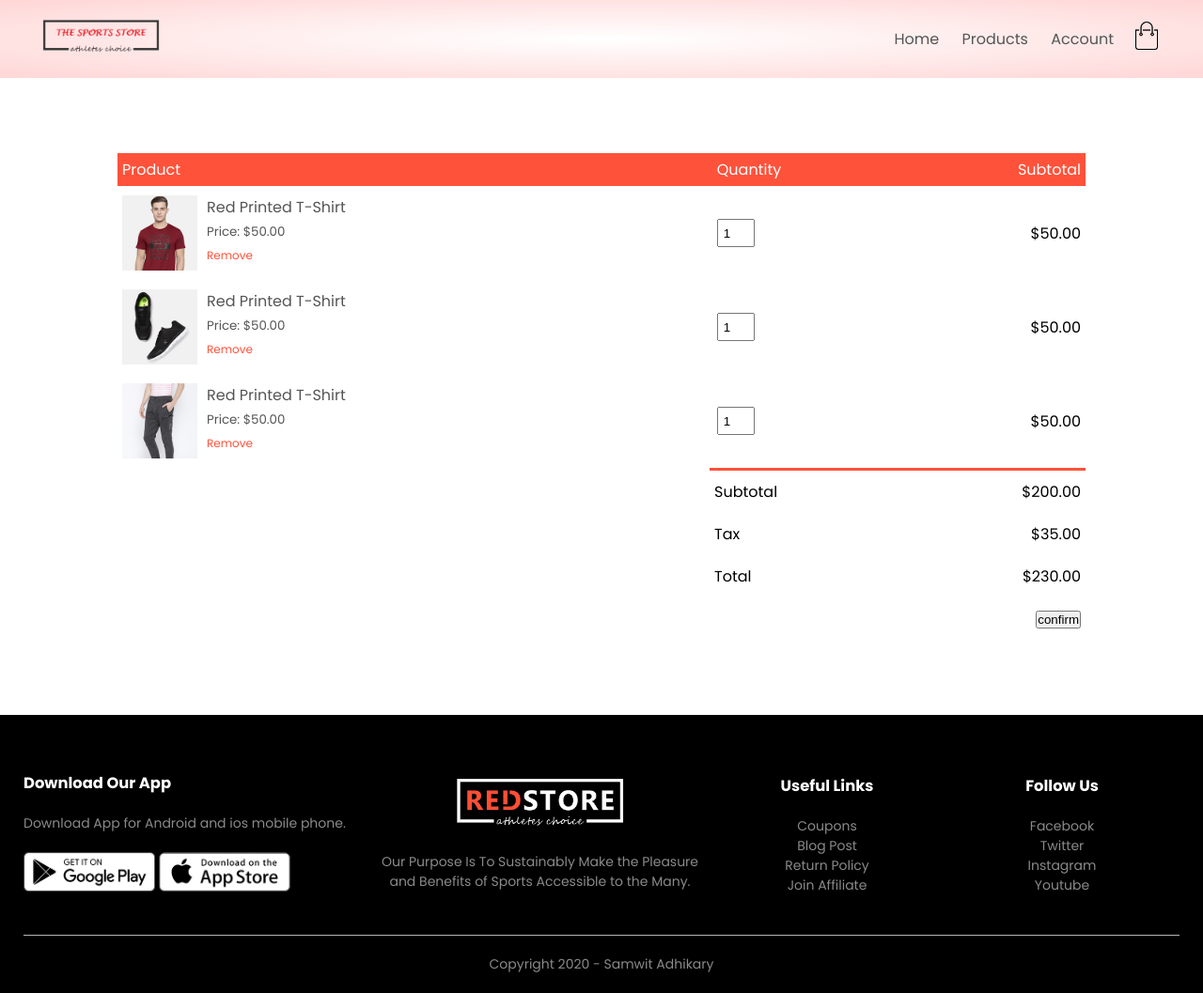
After one commit to jalala-pv/ecommerce_website, a Django app: page /orders/cart in a window 1280 px wide. The commit adds this page. Shown: the whole page at 94% size. Run offline with Django 5.2, Linux system fonts and the light colour scheme.

Commit message:
cart.html

```diff
--- a/ecommerce/ecommerce/urls.py
+++ b/ecommerce/ecommerce/urls.py
@@ -23,6 +23,7 @@ from django.conf import settings
 urlpatterns = [
     path('admin/', admin.site.urls),
     path('', include('products.urls')),
-    path('', include('customers.urls')),
+    path('customer/', include('customers.urls')),
+    path('orders/', include('orders.urls')),
 ]
 urlpatterns += static(settings.MEDIA_URL,document_root=settings.MEDIA_ROOT)
--- /dev/null
+++ b/ecommerce/orders/urls.py
@@ -0,0 +1,11 @@
+
+from django.urls import path
+
+from . import views
+
+urlpatterns = [
+
+    path('cart', views.show_cart,name='show_cart')
+
+
+]
--- a/ecommerce/orders/views.py
+++ b/ecommerce/orders/views.py
@@ -1,3 +1,5 @@
 from django.shortcuts import render
 
 # Create your views here.
+def show_cart(request):
+    return render(request,'cart.html')
--- a/ecommerce/templates/blank_layout.html
+++ b/ecommerce/templates/blank_layout.html
@@ -1,6 +1,6 @@
 <!DOCTYPE html>
 <html lang="en">
-{% load static%}
+{% load static %}
 
 <head>
     <meta charset="UTF-8">
@@ -86,6 +86,10 @@
         }
     </script>
 
+    {% block extrascript%}
+
+    {% endblock %}
+
 </body>
 
 </html>
--- /dev/null
+++ b/ecommerce/templates/cart.html
@@ -0,0 +1,4 @@
+{%extends 'blank_layout.html'%}
+{% block content %}
+{% include 'cart_container.html'%}
+{% endblock content %}
--- /dev/null
+++ b/ecommerce/templates/cart_container.html
@@ -0,0 +1,73 @@
+{% load static%}
+<div class="small-container cart-page">
+    <table>
+        <tbody><tr>
+            <th>Product</th>
+            <th>Quantity</th>
+            <th>Subtotal</th>
+        </tr>
+        <tr>
+            <td>
+                <div class="cart-info">
+                    <img src="{% static 'images/buy-1.jpg'%}">
+                    <div>
+                        <p>Red Printed T-Shirt</p>
+                        <small>Price: $50.00</small>
+                        <br>
+                        <a href="">Remove</a>
+                    </div>
+                </div>
+            </td>
+            <td><input type="number" value="1"></td>
+            <td>$50.00</td>
+        </tr>
+        <tr>
+            <td>
+                <div class="cart-info">
+                    <img src="{% static 'images/buy-2.jpg'%}">
+                    <div>
+                        <p>Red Printed T-Shirt</p>
+                        <small>Price: $50.00</small>
+                        <br>
+                        <a href="">Remove</a>
+                    </div>
+                </div>
+            </td>
+            <td><input type="number" value="1"></td>
+            <td>$50.00</td>
+        </tr>
+        <tr>
+            <td>
+                <div class="cart-info">
+                    <img src="{% static 'images/buy-3.jpg'%}">
+                    <div>
+                        <p>Red Printed T-Shirt</p>
+                        <small>Price: $50.00</small>
+                        <br>
+                        <a href="">Remove</a>
+                    </div>
+                </div>
+            </td>
+            <td><input type="number" value="1"></td>
+            <td>$50.00</td>
+        </tr>
+    </tbody></table>
+    <div class="total-price">
+        <table>
+            <tbody><tr>
+                <td>Subtotal</td>
+                <td>$200.00</td>
+            </tr>
+            <tr>
+                <td>Tax</td>
+                <td>$35.00</td>
+            </tr>
+            <tr>
+                <td>Total</td>
+                <td>$230.00</td>
+            </tr>
+            <tr><td colspan="2"><button>confirm</button></td></tr>
+
+        </tbody></table>
+    </div>
+</div>
--- a/ecommerce/templates/menu.html
+++ b/ecommerce/templates/menu.html
@@ -7,11 +7,10 @@
         <ul id="MenuItems">
             <li><a href="{% url 'home'%}">Home</a></li>
             <li><a href="{% url 'list_product'%}">Products</a></li>
-            <li><a href="">About</a></li>
-            <li><a href="">Contact</a></li>
+
             <li><a href="{% url 'show_account'%}">Account</a></li>
         </ul>
     </nav>
-    <a href="cart.html"><img src="{% static 'images/cart.png'%}" width="30px" height="30px"></a>
+    <a href="{% url 'show_cart'%}"><img src="{% static 'images/cart.png'%}" width="30px" height="30px"></a>
     <img src="{% static 'images/menu.png'%}" class="menu-icon" onclick="menutoggle()">
 </div>
```
Also changed, not shown: ecommerce/templates/account.html (+21 -4 lines), ecommerce/templates/account_banner.html (added, +32 -0 lines).
